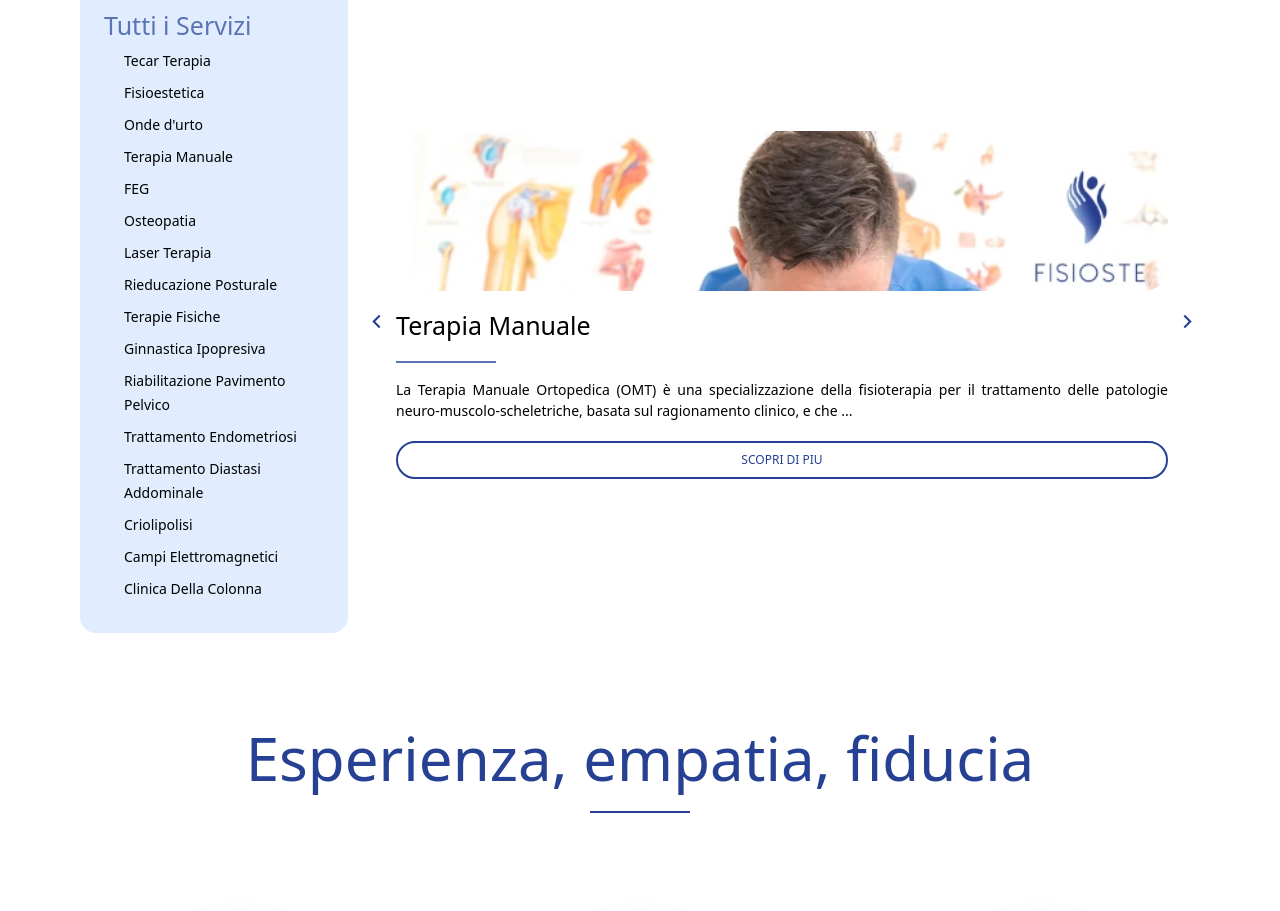
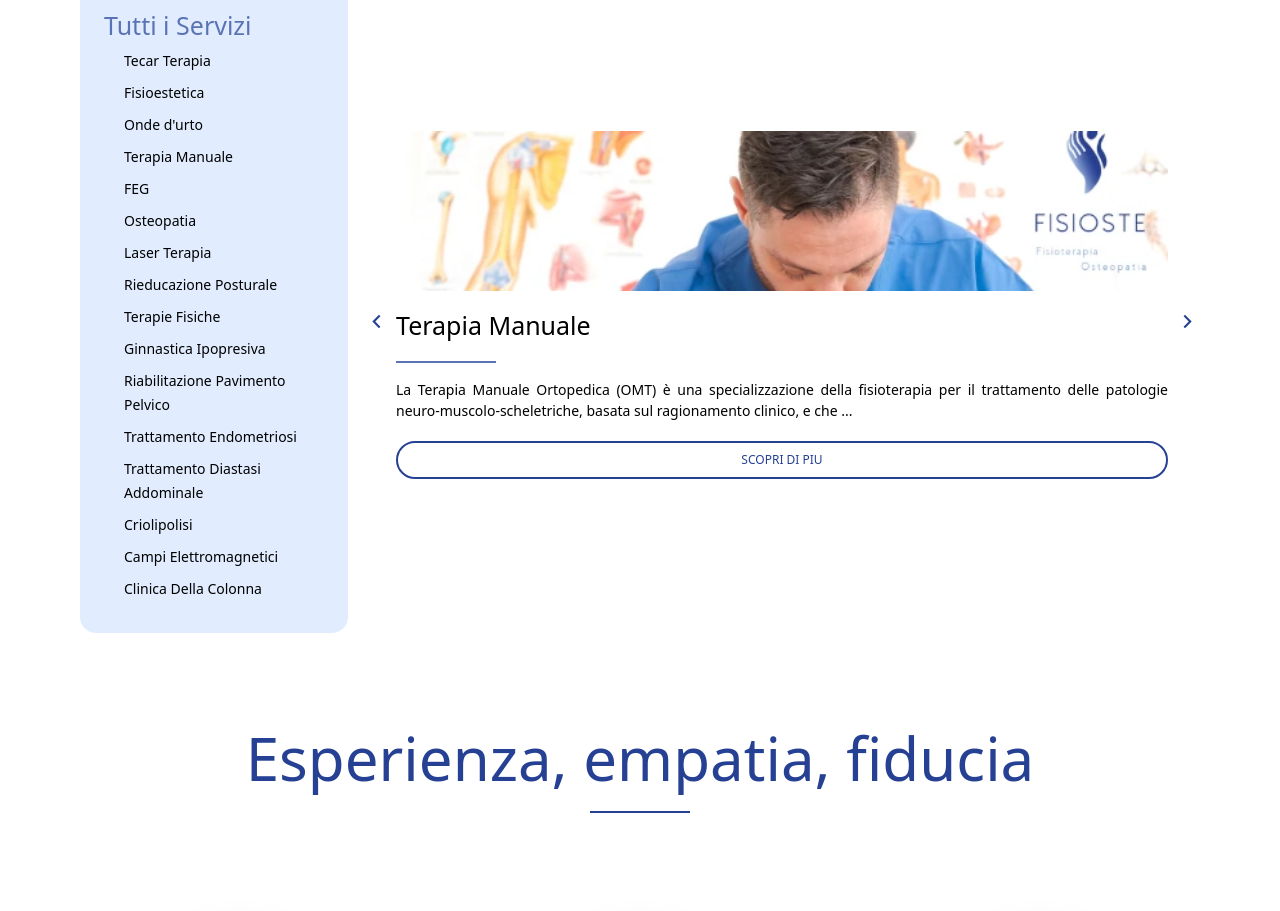
Before and after one commit to digitalthree/fisioste, a Next.js app: page / in a window 1280 px wide. Shown: the part 1840-2751 px from the top of the page. Built offline with nearby package versions, Linux system fonts and the light colour scheme; grey boxes are pictures that could not be loaded.

Commit message:
Implementate modifiche richieste dal cliente v14

```diff
--- a/components/shared/Carosello.tsx
+++ b/components/shared/Carosello.tsx
@@ -63,6 +63,7 @@ export const Carosello: React.FC<CaroselloProps> = ({data}) => {
                                      style={{
                                          backgroundImage: `url(${item.imgUrl})`,
                                          backgroundSize: 'cover',
+                                         backgroundPositionY: (item.id !== 8 && item.id !== 5) ? "-50px" : "0px",
                                          backgroundRepeat: "no-repeat"
                                      }}
                                 />
```
